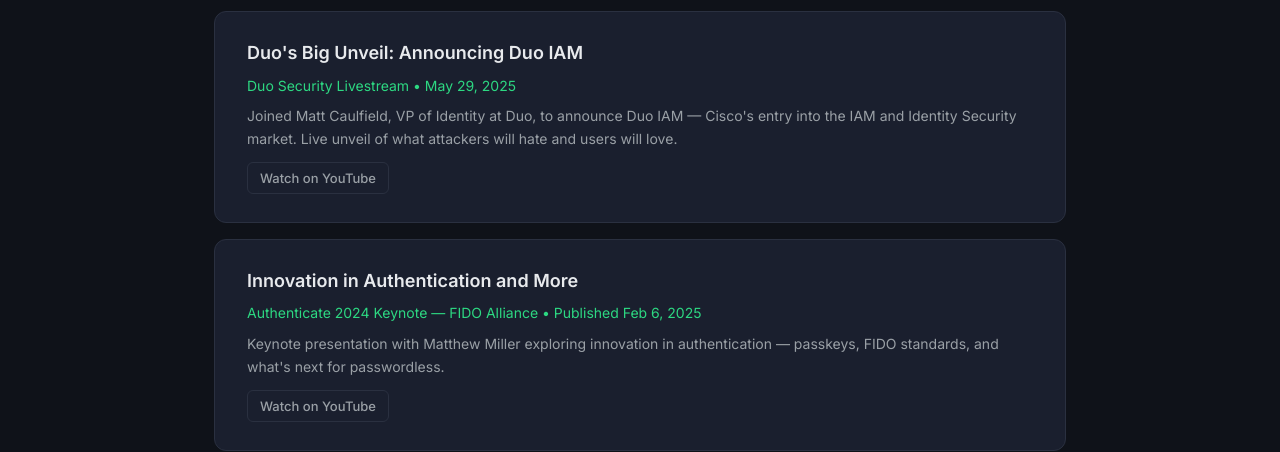
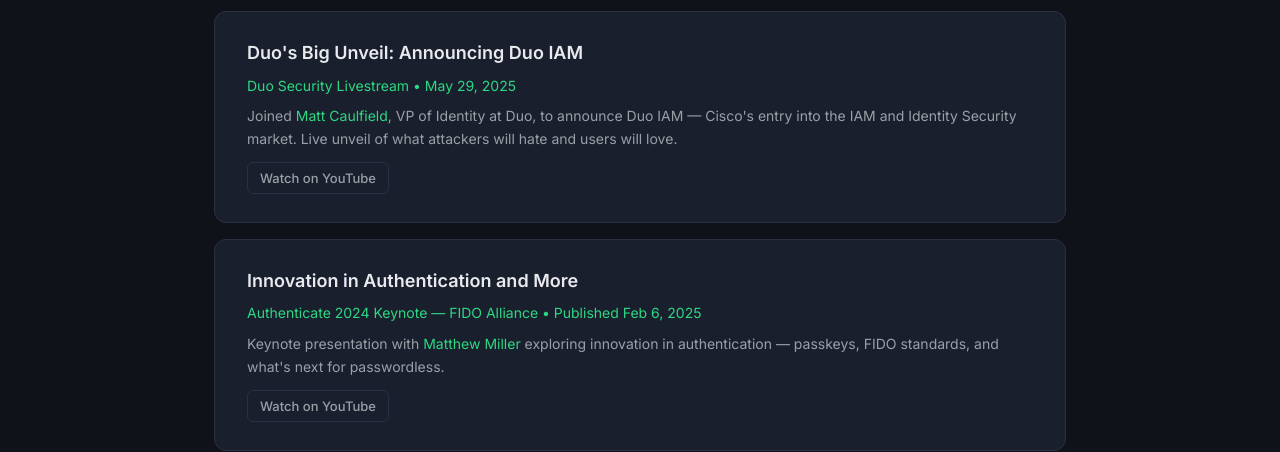
Before and after one commit to christophe81/christophe81.github.io, a Jekyll site: the page built from _pages/talks.html, in a window 1280 px wide and 1276 px high. Shown: the part 615-1067 px from the top of the window. Built offline with Jekyll 4.4.1, drawn with Linux system fonts in a browser that asks for light colours.

Commit message:
Link Matt Caulfield and Matthew Miller to LinkedIn profiles
Co-Authored-By: Claude Opus 4.6 <noreply@anthropic.com>

```diff
--- a/_pages/talks.html
+++ b/_pages/talks.html
@@ -22,7 +22,7 @@ permalink: /talks/
   <div class="talk-card">
     <h4>Duo's Big Unveil: Announcing Duo IAM</h4>
     <div class="talk-venue">Duo Security Livestream &bull; May 29, 2025</div>
-    <div class="talk-desc">Joined Matt Caulfield, VP of Identity at Duo, to announce Duo IAM &mdash; Cisco's entry into the IAM and Identity Security market. Live unveil of what attackers will hate and users will love.</div>
+    <div class="talk-desc">Joined <a href="https://www.linkedin.com/in/mcaulfie/">Matt Caulfield</a>, VP of Identity at Duo, to announce Duo IAM &mdash; Cisco's entry into the IAM and Identity Security market. Live unveil of what attackers will hate and users will love.</div>
     <div class="talk-meta">
       <a href="https://www.youtube.com/watch?v=BSVl239nJnc">Watch on YouTube</a>
     </div>
@@ -31,7 +31,7 @@ permalink: /talks/
   <div class="talk-card">
     <h4>Innovation in Authentication and More</h4>
     <div class="talk-venue">Authenticate 2024 Keynote &mdash; FIDO Alliance &bull; Published Feb 6, 2025</div>
-    <div class="talk-desc">Keynote presentation with Matthew Miller exploring innovation in authentication &mdash; passkeys, FIDO standards, and what's next for passwordless.</div>
+    <div class="talk-desc">Keynote presentation with <a href="https://www.linkedin.com/in/iammatthewmiller/">Matthew Miller</a> exploring innovation in authentication &mdash; passkeys, FIDO standards, and what's next for passwordless.</div>
     <div class="talk-meta">
       <a href="https://www.youtube.com/watch?v=nwJWE9qxmKw">Watch on YouTube</a>
     </div>
```
